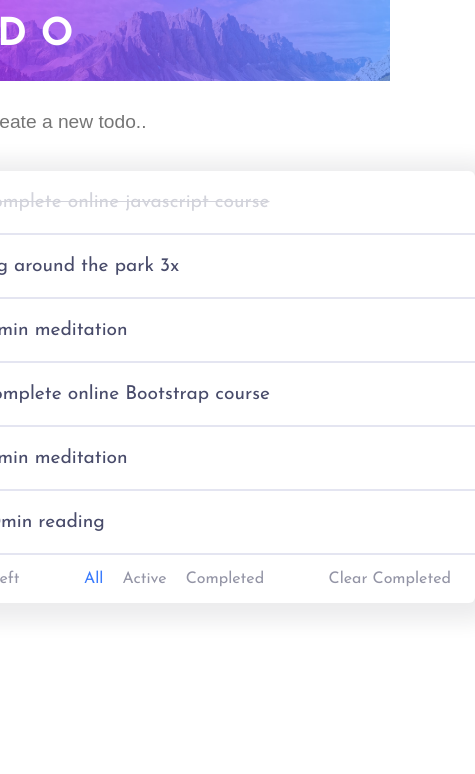
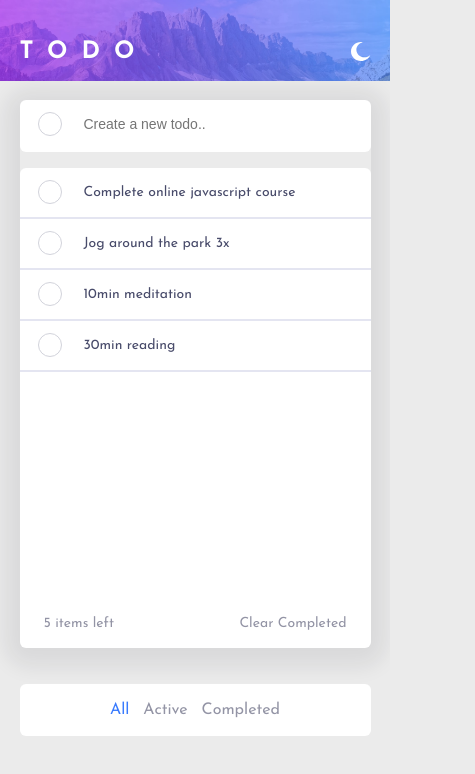
Before and after one commit to MohamedHaithamBoukhari/todo-app, a plain HTML site: page index.html in a window 390 px wide. Shown: the whole page, 475 px wide, since content can reach past the window. Drawn offline with Linux system fonts and the light colour scheme.

Commit message:
Media queries started

```diff
--- a/index.html
+++ b/index.html
@@ -24,7 +24,7 @@
         <ul>
           <li>
             <label class="container">
-              <input type="checkbox" class="hidden_input" checked>
+              <input type="checkbox" class="hidden_input">
               <span class="text">Complete online javascript course</span>
               <span class="checkmark"><img src="images/icon-check.svg" class="check"></span>
               <img src="images/icon-cross.svg" class="cross">
@@ -49,39 +49,28 @@
           <li>
             <label class="container">
               <input type="checkbox" class="hidden_input">
-              <span class="text">Complete online Bootstrap course</span>
-              <span class="checkmark"><img src="images/icon-check.svg" class="check"></span>
-              <img src="images/icon-cross.svg" class="cross">
-            </label>
-          </li>
-          <li>
-            <label class="container">
-              <input type="checkbox" class="hidden_input">
-              <span class="text">10min meditation</span>
-              <span class="checkmark"><img src="images/icon-check.svg" class="check"></span>
-              <img src="images/icon-cross.svg" class="cross">
-            </label>
-          </li>
-          <li>
-            <label class="container">
-              <input type="checkbox" class="hidden_input">
               <span class="text">30min reading</span>
               <span class="checkmark"><img src="images/icon-check.svg" class="check"></span>
               <img src="images/icon-cross.svg" class="cross">
             </label>
           </li>
         </ul>
+      </div>
       <div class="control">
         <p>5 items left</p>
-          <div class="filter">
+        <div class="filter pc">
           <span class="active">All</span>
           <span>Active</span>
           <span>Completed</span>
         </div>
         <p class="clear">Clear Completed</p>
       </div>
+    </section>
+    <div class="filter mobile">
+      <span class="active">All</span>
+      <span>Active</span>
+      <span>Completed</span>
     </div>
-    </section>
   </main>
 
 <script src="javascript.js"></script>
--- a/javascript.js
+++ b/javascript.js
@@ -1,45 +1,3 @@
-// ======= Dark mode ========== //
-
-let toggle = document.querySelector(".toggle");
-toggle.onclick = function() {
-  let main = document.querySelector('main');
-  if(this.getAttribute("src") === 'images/icon-moon.svg') {
-    this.src = 'images/icon-sun.svg';
-    main.style.backgroundImage = 'url("images/bg-desktop-dark.jpg")';
-  }else {
-    this.src = 'images/icon-moon.svg';
-    main.style.backgroundImage = 'url("images/bg-desktop-light.jpg")';
-  }
-  darkMode();
-}
-
-function darkMode() {
-  document.body.classList.toggle('dark');
-
-  let newTodo = document.querySelector('.new-todo');
-  newTodo.classList.toggle('dark-new');
-
-  let list = document.querySelector('.list');
-  list.classList.toggle('dark-list');
-
-  let containers = document.querySelectorAll('.container');
-  for(let cont of containers){
-    cont.classList.toggle('dark-container');
-  }
-
-  let checkMark = document.querySelectorAll('.checkmark');
-  for(let check of checkMark) {
-    check.classList.toggle('dark-checkmark')
-  }
-
-  let filter = document.querySelector('.filter');
-  filter.classList.toggle('dark-filter');
-
-  let clear = document.querySelector('.clear');
-  clear.classList.toggle('dark-clear');
-}
-
-
 let filter = document.querySelector(".filter");
 let tasks = document.getElementsByClassName('hidden_input');
 
@@ -112,3 +70,52 @@ function createTask(value) {
             </label>`;
   list.firstElementChild.append(li);
 }
+// ======= Dark mode ========== //
+
+let toggle = document.querySelector(".toggle");
+toggle.onclick = function() {
+  let main = document.querySelector('main');
+  if(this.getAttribute("src") === 'images/icon-moon.svg') {
+    this.src = 'images/icon-sun.svg';
+    main.style.backgroundImage = 'url("images/bg-desktop-dark.jpg")';
+  }else {
+    this.src = 'images/icon-moon.svg';
+    main.style.backgroundImage = 'url("images/bg-desktop-light.jpg")';
+  }
+  darkMode();
+}
+
+function darkMode() {
+  document.body.classList.toggle('dark');
+
+  let mainSection = document.querySelector(".main-section");
+  mainSection.classList.toggle("dark-main-section");
+
+  let newTodo = document.querySelector('.new-todo');
+  newTodo.classList.toggle('dark-new');
+
+  let list = document.querySelector('.list');
+  list.classList.toggle('dark-list');
+
+  let containers = document.querySelectorAll('.container');
+  for(let cont of containers){
+    cont.classList.toggle('dark-container');
+  }
+
+  let checkMark = document.querySelectorAll('.checkmark');
+  for(let check of checkMark) {
+    check.classList.toggle('dark-checkmark')
+  }
+
+  let filter = document.querySelector('.filter');
+  filter.classList.toggle('dark-filter');
+
+  let clear = document.querySelector('.clear');
+  clear.classList.toggle('dark-clear');
+
+  let control = document.querySelector(".control");
+  control.classList.toggle("dark-control");
+
+  let filterMobile = document.querySelector(".mobile");
+  filterMobile.classList.toggle("dark-filter-mobile");
+}
--- a/style.css
+++ b/style.css
@@ -10,7 +10,7 @@
     border: none;
 }
 body {
-    background-color: white;
+    background-color: hsl(0, 0%, 92%);
 }
 main {
     width: 100%;
@@ -44,8 +44,11 @@ form {
 }
 
 .main-section {
+    display: flex;
+    flex-direction: column;
     width: 35rem;
-    height: 50rem;
+    box-shadow: 0 4px 20px 15px hsla(235, 21%, 11%,8%);
+    border-radius: 10px;
 }
 .new-todo {
     color: hsl(235, 19%, 35%);
@@ -93,8 +96,8 @@ form {
     width: 100%;
     height: 27rem;
     background-color: white;
-    border-radius: 6px;
-    box-shadow: 0 4px 20px 15px hsla(235, 21%, 11%,8%);
+    border-radius: 6px 6px 0 0;
+    overflow: hidden;
 }
 .container {
     color: hsl(235, 19%, 35%);
@@ -129,15 +132,14 @@ form {
 }
 
 .control {
-    position: absolute;
-    bottom: 0;
-    left: 0;
+    background-color: white;
     height: 3rem;
     width: 100%;
     display: flex;
     align-items: center;
     justify-content: space-between;
     padding: 0 1.5rem;
+    border-radius: 0 0 6px 6px;
 }
 .filter span {
     display: inline-block;
@@ -156,9 +158,17 @@ form {
 .clear:hover {
     color: hsl(235, 19%, 35%);
 }
-
+.mobile {
+    display: none;
+    background-color: white;
+    height: 3.2rem;
+    padding: 0 1.5rem;
+    width: 90%;
+    border-radius: 6px;
+}
 
 /*======== Dark mode =========*/
+
 
 body.dark {
     background-color: hsl(235, 21%, 11%);
@@ -167,9 +177,11 @@ body.dark {
     color: hsl(234, 39%, 85%);
     background-color: hsl(235, 24%, 19%);
 }
+.dark-main-section {
+    box-shadow: 0 40px 40px -15px hsla(0,0%,0%,50%);
+}
 .dark-list {
     background-color: hsl(235, 24%, 19%);
-    box-shadow: 0 40px 40px -15px hsla(0,0%,0%,50%);
 }
 .dark-container {
     color: hsl(234, 39%, 85%);
@@ -192,3 +204,54 @@ body.dark {
     color: hsl(235, 19%, 35%);
     text-decoration: line-through hsl(235, 19%, 35%);
 }
+.dark-control {
+    background-color: hsl(235, 24%, 19%);
+}
+.dark-filter-mobile {
+    background-color: hsl(235, 24%, 19%);
+}
+
+
+/*========== Media Queries ============*/
+
+@media screen and (max-width:600px) {
+    main {
+        align-items: center;
+    }
+    .main-section {
+        width: 90%;
+    }
+    .logo-theme {
+        width: 90%;
+        margin-top: 1.5rem;
+        align-items: center;
+    }
+    .logo {
+        font-size: 1.5rem;
+    }
+    .toggle {
+        width: 1.2rem;
+    }
+    .new-todo {
+        height: 3.2rem;
+        font-size: 14px;
+    }
+    .checkmark {
+        top: 12px;
+    }
+    .container {
+        height: 3.2rem;
+        font-size: 14px;
+    }
+    .pc {
+        display: none;
+    }
+    .mobile {
+        display: flex;
+        align-items: center;
+        justify-content: center;
+    }
+    .control {
+        font-size: 14px;
+    }
+}
```
Lines whose indentation alone changed are shown as unchanged.
